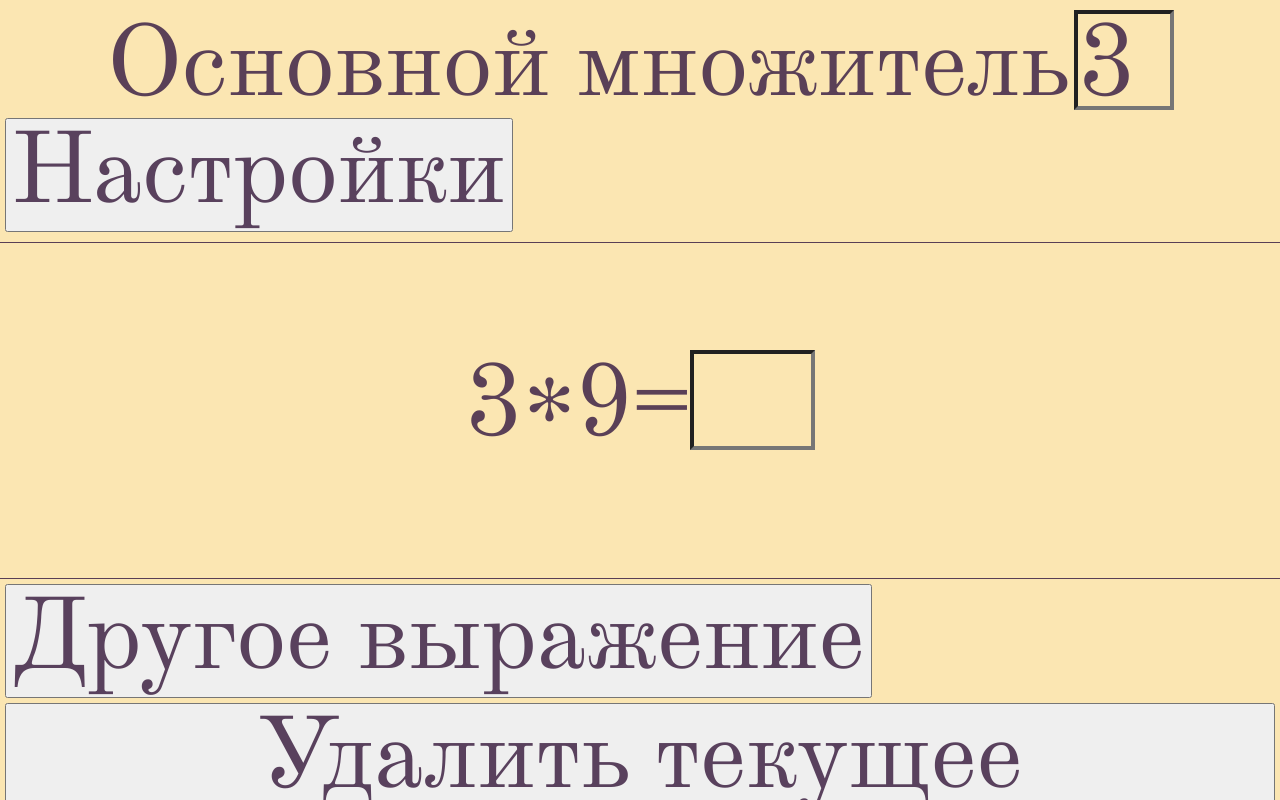
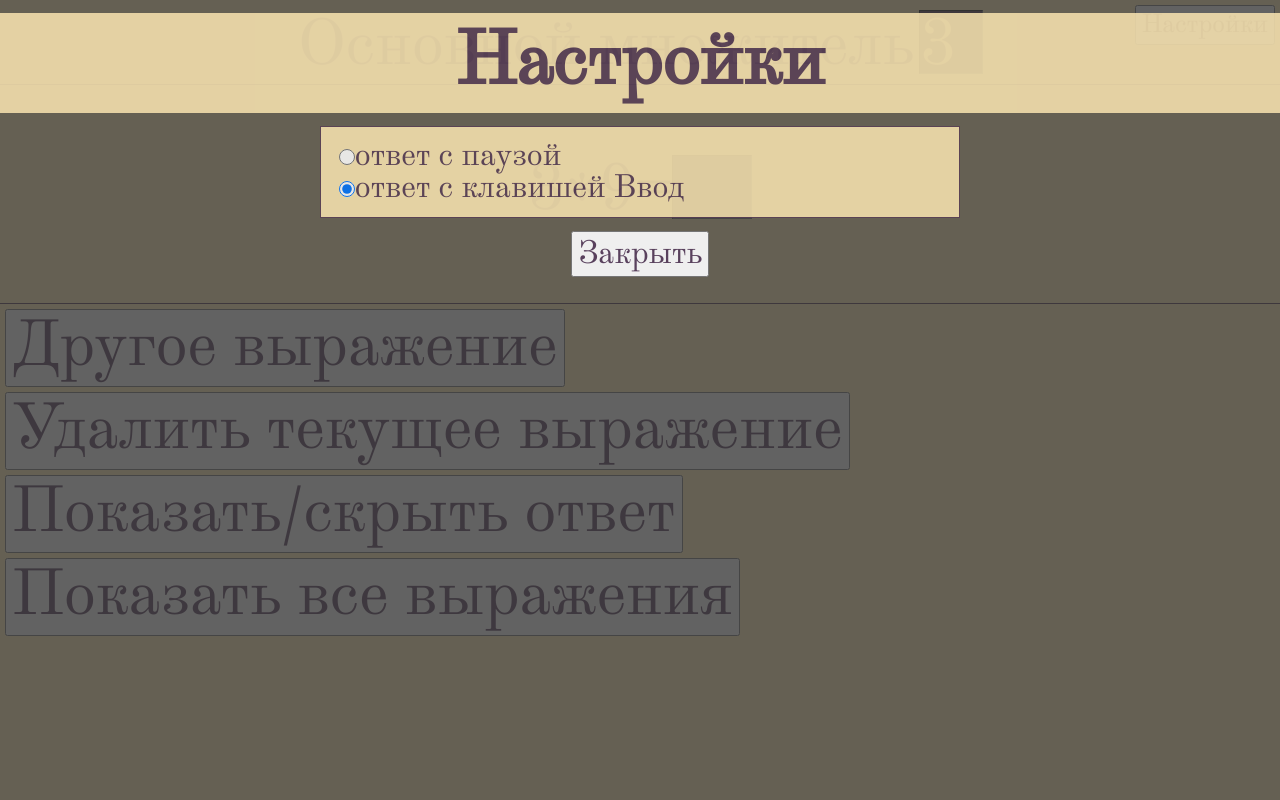
Before and after one commit to Ormadont/mt3, a React (Create React App) app: page / in a window 1280 px wide. Both pictures are taken after a click on the button "Настройки". Shown: the top 800 px of the page. Built offline with nearby package versions, Linux system fonts and the light colour scheme.

Commit message:
Внешинй вид настроек удовлетворительный

```diff
--- a/src/App/App.js
+++ b/src/App/App.js
@@ -8,12 +8,12 @@ import AllExpressions from '../AllExpressions/AllExpressions';
 import {getExprs, getFactors} from '../stuff/modules';
 
 class App extends Component {
-  mainFactors = [];
+  mainFactors = []; // основные множители
   constructor(props) {
     super(props);
     this.state = {
       mainFactor: -1,
-      expressions: [], // получить и установить выражения
+      expressions: [],
       expCurNum: 0,
       userInput: '',
       tempFactor1: 0, tempFactor2: 0,
@@ -42,6 +42,14 @@ class App extends Component {
   showHideExpressions_handleClick = () => {
     const doesShow = this.state.showedAllExpressions;
     this.setState({showedAllExpressions: !doesShow});
+  }
+
+  showHideOptions_handleClick = () => {
+    const options = this.state.options;
+    options.show = !options.show;
+    this.setState({
+      options: options,
+    })
   }
 
   changeMainFactor_handleChange = event => {
@@ -104,10 +112,9 @@ class App extends Component {
           <label>Основной множитель</label>
           <input value={this.state.mainFactor} onChange={this.changeMainFactor_handleChange} type="number"></input>
           <Options
-            // missEnter={this.state.options.missEnter}
             options={this.state.options}
-            // showOptions={this.state.options.show}
-            changeRadioButton = {this.missEnterOptionsHandler_radioButton}
+            changeRadioButton = {this.missEnterOptionsRadioButton_handleChange}
+            showHide = {this.showHideOptions_handleClick}
           />
         </header>
 
@@ -139,7 +146,6 @@ class App extends Component {
             expressions={this.state.expressions}
             showHide={this.showHideExpressions_handleClick} />
         </footer>
-
 
         {/* journal */}
       </div>
@@ -246,7 +252,7 @@ class App extends Component {
     }
   }
 
-  missEnterOptionsHandler_radioButton = e => {
+  missEnterOptionsRadioButton_handleChange = e => {
     let options = {...this.state.options};
     (e.target.value === "miss Enter") ? options.missEnter = true : options.missEnter = false;
     this.setState({options: options});
--- a/src/Options/Options.js
+++ b/src/Options/Options.js
@@ -3,13 +3,22 @@ import styles from './Options.module.css';
 
 const options = props => {
     const stateOptions = props.options;
+
     return (
-        <div>
-            <button>Настройки</button>
+        <>
+            <button className={styles.btn} onClick={props.showHide}>Настройки</button>
             {
                 stateOptions.show ?
-                <div>
-                    <label htmlFor="missEnter">Ответ без клавиши Ввод:</label>
+                    <section className={styles.back}>
+                        <div className={styles.header}>
+                            <h3>Настройки</h3>
+                        </div>
+                        {/* <div className={styles.option}>
+                            <p>Настройка 1</p>
+                            <input defaultValue="1"/>
+                        </div> */}
+                        <div className={styles.option}>
+                            <span>
                                 <input
                                     className={styles.missEnter}
                                     type="radio"
@@ -18,7 +27,9 @@ const options = props => {
                                     value="miss Enter"
                                     onChange={props.changeRadioButton}
                                     checked={stateOptions.missEnter} />
-                    <label htmlFor="missEnter">Ответ c клавишей Ввод:</label>
+                                <label htmlFor="missEnter">ответ c паузой</label>
+                            </span>
+                            <span>
                                 <input
                                     className={styles.missEnter}
                                     type="radio"
@@ -27,9 +38,14 @@ const options = props => {
                                     value="do not miss Enter"
                                     onChange={props.changeRadioButton}
                                     checked={!stateOptions.missEnter} />
-                </div> : null
+                                <label htmlFor="missEnter">ответ c клавишей Ввод</label>
+                            </span>
+
+                        </div>
+                        <button className={styles.closeBtn} onClick={props.showHide}>Закрыть</button>
+                    </section> : null
             }
-        </div>
+        </>
     )
 
 }
--- a/src/Options/Options.module.css
+++ b/src/Options/Options.module.css
@@ -3,3 +3,45 @@
     height: 0.5em;
     margin-left: 5px;
 }
+.btn {
+    position: absolute;
+    right: 5px;
+    top: 5px;
+    font-size: 2vw;
+}
+
+.header, .option {
+    margin: 1vw auto;
+    background-color: var(--bg-color);
+    padding: 1vw;
+    opacity: 0.85;
+}
+
+.option {
+    display: flex;
+    flex-direction: column;
+    align-items: flex-start;
+    border: 1px solid var(--text-color);
+    font-size: 0.5em;
+    /* display: none; */
+    height: auto;
+    width: 50vw;
+}
+
+.closeBtn {
+    font-size: 0.5em;
+    margin: 1vw auto;
+}
+
+.back {
+    /* display: flex;
+    justify-content: center; */
+    position: absolute;
+    width: 100%;
+    height: 100%;
+    padding: 0;
+    left: 0;
+    top:0;
+    z-index: 1;
+    background-color: hsla(0, 0%, 21%, 0.76);
+}
--- a/src/index.css
+++ b/src/index.css
@@ -1,6 +1,6 @@
 @import-normalize;
 :root {
-  font-size: 100px;
+  font-size: 5vw;
   --text-color: hsla(292, 25%, 24%, 0.9);
   /* --text-color:red; */
   --bg-color: hsl(43, 89%, 84%);
@@ -35,9 +35,12 @@ footer {
   padding-top: 5px;
 }
 
+button {
+  color: inherit;
+}
+
 button, input {
   font-size: inherit;
-  color: inherit;
 }
 
 input {
@@ -46,15 +49,16 @@ input {
   max-height: 1em;
   width: 1.25em;
   line-height: inherit;
-  background-color: inherit;
-  border-width: 4px;
+  background-color: var(--text-color);
+  color: var(--bg-color);
+  border-width: 1px;
 }
 
 input:focus {
   /* outline-style: double; */
   outline-color: rgba(255, 144, 41, 0.877);
   outline-offset: 1px;
-  caret-color: red;
+  caret-color: var(--bg-color);
 }
 
 button {
```
Lines whose indentation alone changed are shown as unchanged.
